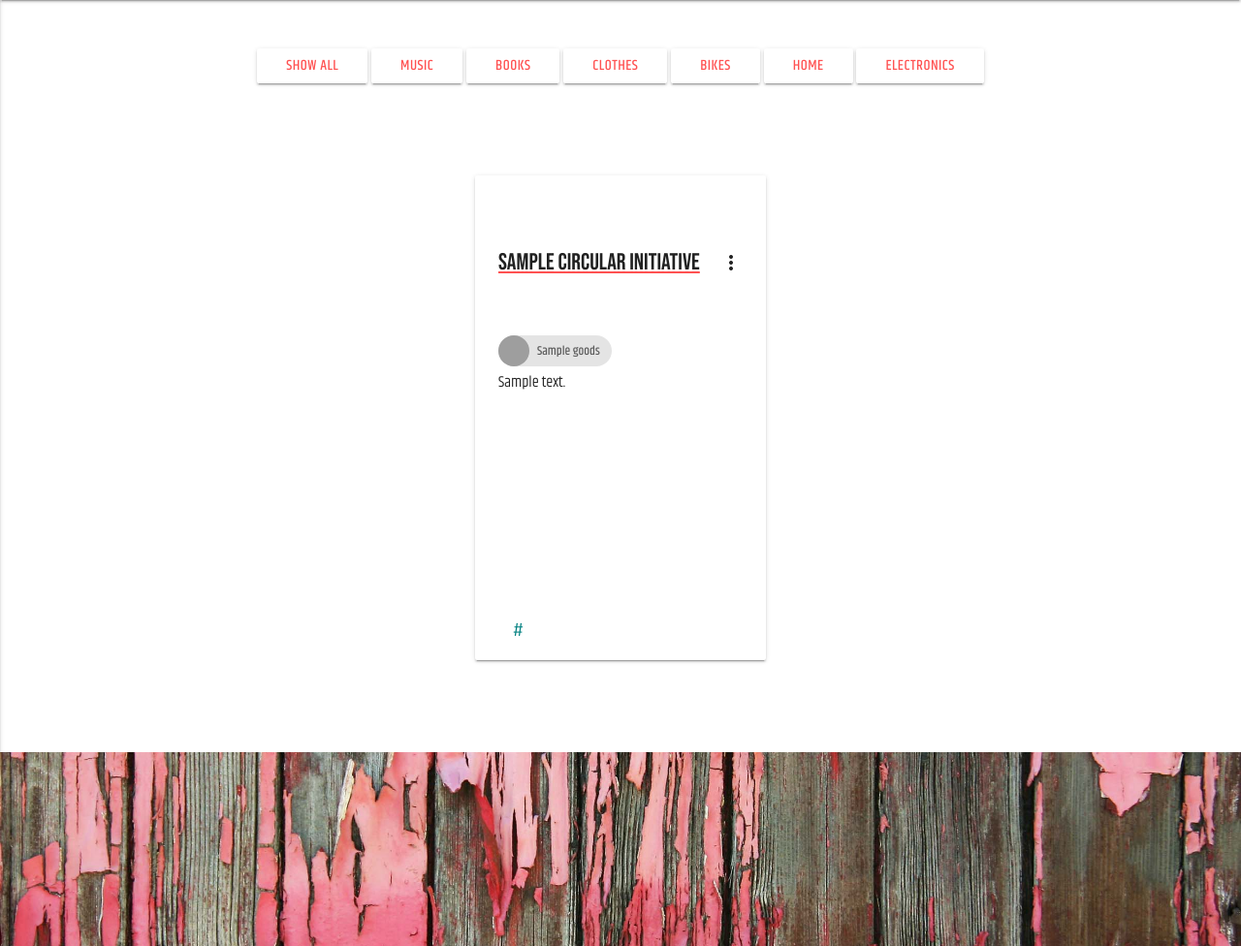
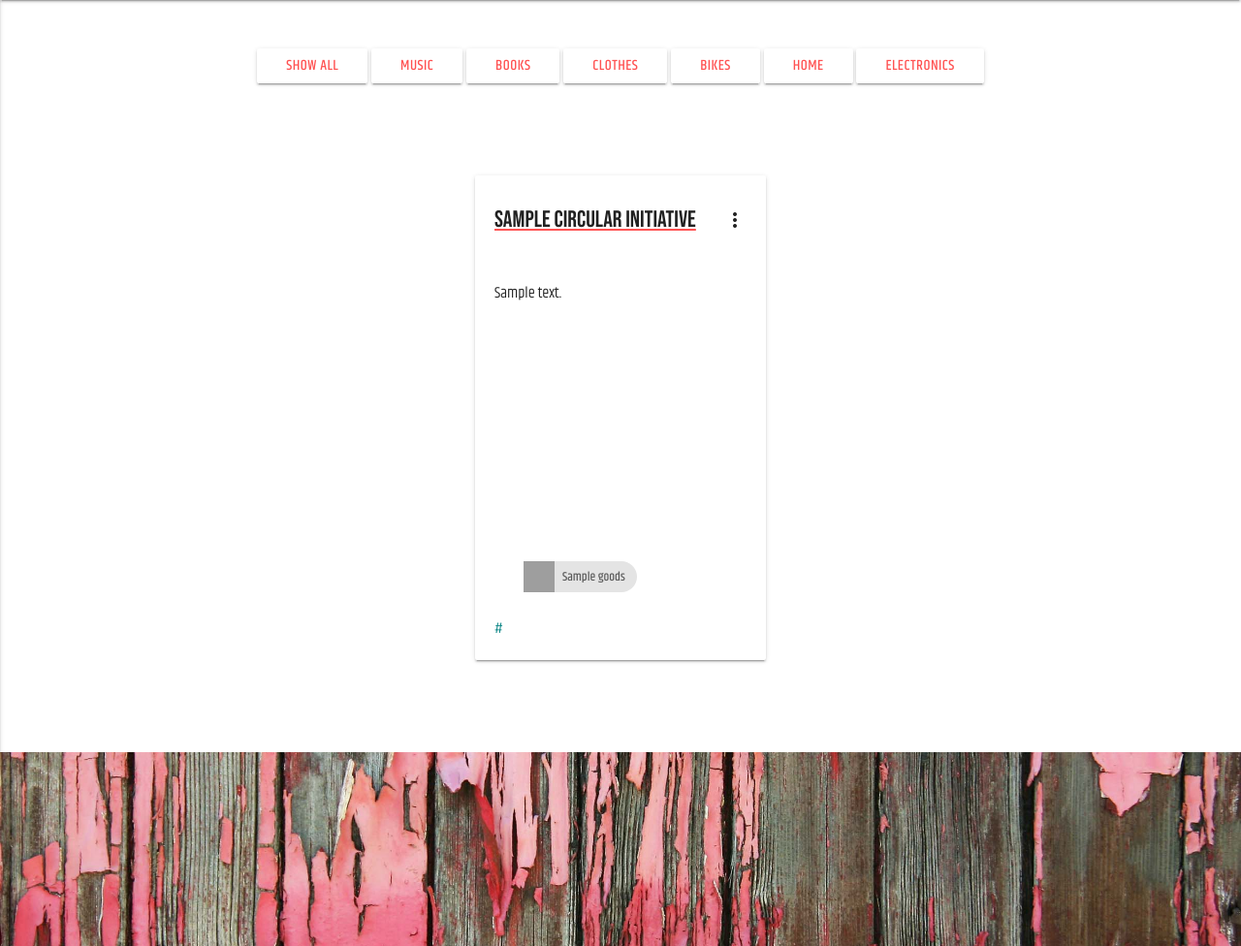
Before and after one commit to circeco/circdata, a Flask app: page /sort/1 in a window 1280 px wide. Shown: the part 64-1040 px from the top of the page at 97% size. Run offline with Flask 2, Linux system fonts and the light colour scheme; a database or web service that is not in the repository returns one stand-in record (values such as "Sample title"); some libraries are stand-ins or nearby versions; some web fonts are replaced; grey boxes are pictures that could not be loaded.

Commit message:
view page css styled

```diff
--- a/static/css/style.css
+++ b/static/css/style.css
@@ -113,23 +113,49 @@ button#search-btn {
     margin: 5% auto;
 }
 
+.card .card-content {
+    padding: 0;
+}
+
 .card-title {
     font-family: 'Bebas Neue', cursive;
-    padding: 20% 0;
+    padding: 30px 20px;
+}
+
+#initiative-type {
+    text-align: right;
+    color: white;
+    padding: 5%;
+    margin-bottom: 10px;
+}
+
+#init-description {
+    font-size: 16px;
+    padding: 10px 20px;
+}
+
+#init-object {
+    position: absolute;
+    bottom: 10%;
+    padding: 10px 0 10px 40px;
+}
+
+.chip {
+    min-height: 32px;
+    min-width: 60px;
+    margin: 10px 10px;
+}
+
+.chip>img {
+    min-height: 32px;
+    min-width: 32px;
+    border-radius: 0;
 }
 
 #weblink {
     bottom: 0;
-    padding: 5%;
+    font-size: 16px;
+    padding: 20px;
     position: absolute;
     color: teal;
 }
-
-#initiative-type {
-    text-align: right;
-}
-
-#init-description {
-    font-size: 16px;
-
-}
--- a/templates/view.html
+++ b/templates/view.html
@@ -18,28 +18,26 @@
     {% for circular in circular_initiative %}
         <div class="card">
             <div class="card-content">
-                <!-- <p id="initiative-type">{{circular.initiative_type}}</p> -->
+                <span class="card-title activator grey-text text-darken-4 underline">{{circular.initiative_name}}<i class="material-icons right">more_vert</i></span>
+                <!--------------different color for different type-->
+                <div style="padding: 0">
                 {% if circular.initiative_type == 'Reuse' %}
-                    <p class="red">{{ circular.initiative_type }}</p>
+                    <p id="initiative-type" class="cyan darken-4">{{ circular.initiative_type }}</p>
+                {% elif circular.initiative_type == 'Repair' %}
+                    <p id="initiative-type" class="cyan darken-3">{{ circular.initiative_type }}</p>
                 {% elif circular.initiative_type == 'Recycle' %}
-                    <p class="blue">{{ circular.initiative_type }}</p>
-                {% elif circular.initiative_type == 'Repair' %}
-                    <p class="green">{{ circular.initiative_type }}</p>
+                    <p id="initiative-type" class="cyan darken-2">{{ circular.initiative_type }}</p>
                 {% endif %}
-                <!-- {% for initiative_type in circular.initiative_type %} -->
-                        <!-- <p class="initiative_type_{{ initiative_type|lower }}">{{ initiative_type }}</p> -->
-                <!-- {% endfor %} -->
-                <span class="card-title activator grey-text text-darken-4 underline">{{circular.initiative_name}}<i class="material-icons right">more_vert</i></span>
-                <!-- <p>{{circular.initiative_object}}</p> -->
-                <p>
+                </div>
+                <p id="init-description">{{circular.initiative_description}}</p>
+                <div id="init-object">
                     {% for initiative_object in circular.initiative_object %}
                         <div class="chip">
                             <img src="{{ url_for('static', filename='img/'+initiative_object|lower+'.png') }}" alt="{{ initiative_object }}">
                             {{ initiative_object }}
                         </div>
                     {% endfor %}
-                </p>
-                <p id="init-description">{{circular.initiative_description}}</p>
+                </div>
                 <p><a  id="weblink" href="{{circular.weblink}}">{{circular.weblink}}</a></p>
             </div>
             <div class="card-reveal">
```
